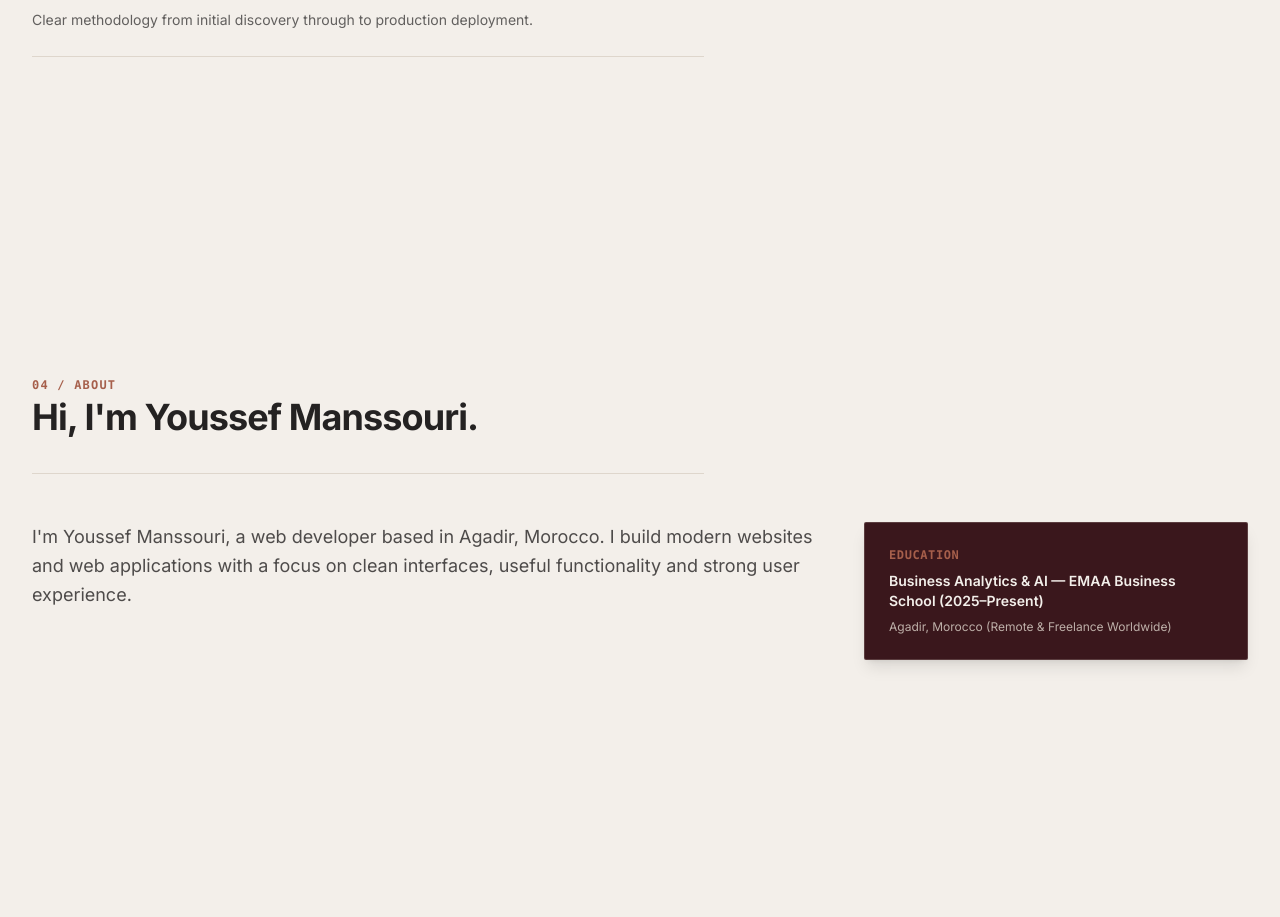
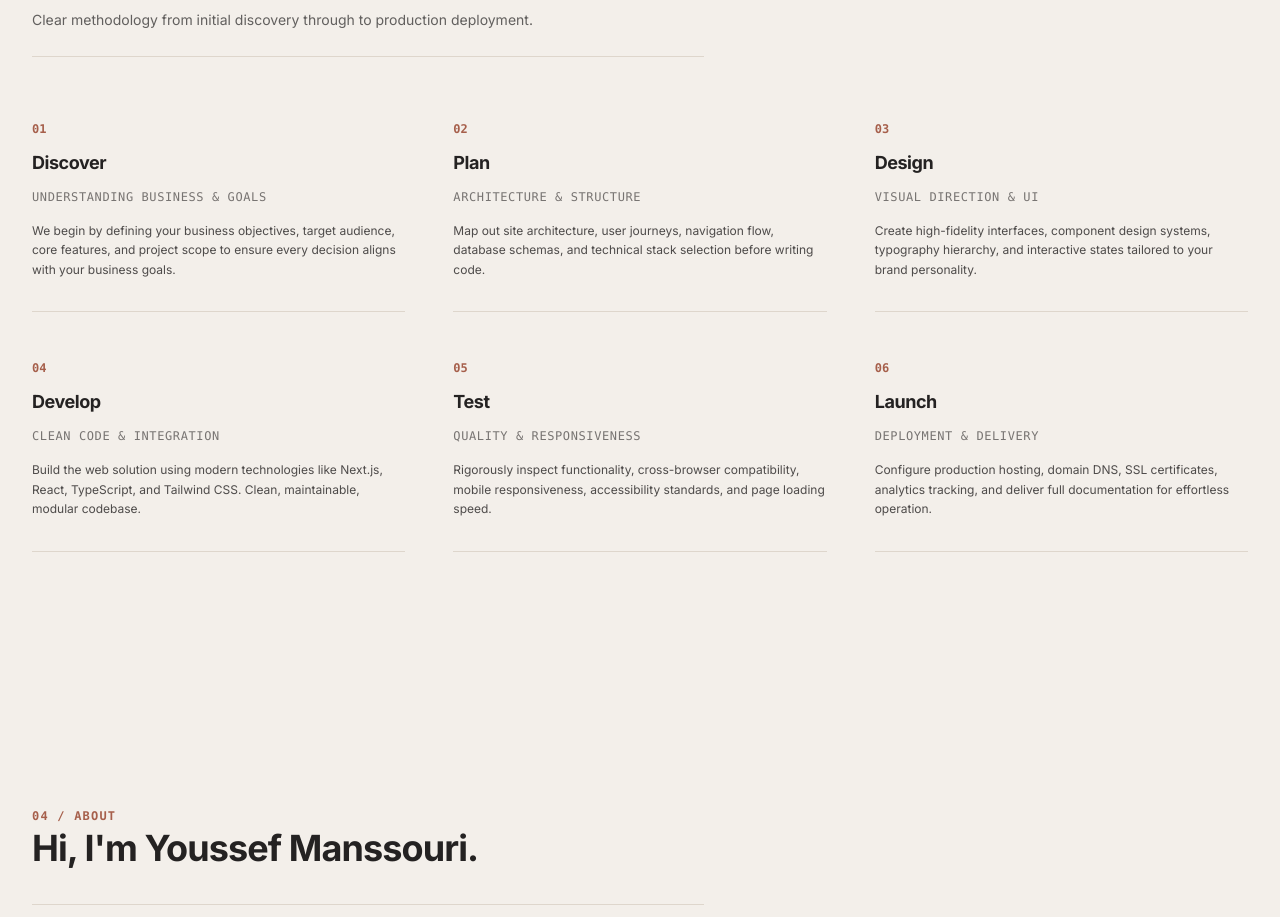
Before and after one commit to youssefmanssouri/manssouri-portfolio, a Next.js app: page / in a window 1280 px wide. Shown: the part 3880-4797 px from the top of the page. Built offline with nearby package versions, Linux system fonts and the light colour scheme.

Commit message:
Fix process grid rendering and elevate portfolio color system to 100%

```diff
--- a/app/not-found.tsx
+++ b/app/not-found.tsx
@@ -1,18 +1,18 @@
 import Link from "next/link";
 import { Button } from "@/components/ui/button";
-import { ArrowLeft, Home } from "lucide-react";
+import { Home } from "lucide-react";
 
 export default function NotFound() {
   return (
-    <main className="min-h-screen flex items-center justify-center bg-[#090a0f] text-slate-100 px-4">
-      <div className="max-w-md w-full text-center space-y-6 p-8 rounded-2xl bg-slate-900/60 border border-slate-800 backdrop-blur-md shadow-2xl">
-        <div className="w-16 h-16 rounded-2xl bg-blue-950/80 border border-blue-800/60 flex items-center justify-center mx-auto text-blue-400 font-mono text-2xl font-bold">
+    <main className="min-h-screen flex items-center justify-center bg-[#F3EFEA] text-[#242222] px-4">
+      <div className="max-w-md w-full text-center space-y-6 p-8 rounded-xs bg-[#3A171C] text-[#F3EFEA] border border-[#DED6CC]/20 shadow-2xl">
+        <div className="w-16 h-16 rounded-xs bg-[#A65F4B]/20 border border-[#A65F4B] flex items-center justify-center mx-auto text-[#A65F4B] font-mono text-2xl font-bold">
           404
         </div>
 
         <div className="space-y-2">
-          <h1 className="text-2xl font-bold text-white">Page Not Found</h1>
-          <p className="text-slate-400 text-sm leading-relaxed">
+          <h1 className="text-2xl font-bold text-[#F3EFEA]">Page Not Found</h1>
+          <p className="text-[#DED6CC]/80 text-sm leading-relaxed">
             The requested page or project case study could not be found. It may have been moved or renamed.
           </p>
         </div>
@@ -20,7 +20,7 @@ export default function NotFound() {
         <div className="pt-2 flex justify-center">
           <Button
             href="/"
-            variant="primary"
+            variant="secondary"
             size="md"
             icon={<Home className="w-4 h-4" />}
           >
--- a/components/sections/capability-strip.tsx
+++ b/components/sections/capability-strip.tsx
@@ -12,20 +12,20 @@ export function CapabilityStrip() {
   ];
 
   return (
-    <section className="py-6 bg-[#090a0f] border-y border-white/[0.08] relative z-20">
-      <div className="max-w-7xl mx-auto px-4 sm:px-6 lg:px-8">
-        <div className="flex flex-wrap items-center justify-between gap-y-4 gap-x-6 text-slate-400 text-xs font-mono tracking-wider">
+    <section className="py-6 bg-[#3A171C] text-[#F3EFEA] border-y border-[#DED6CC]/20 relative z-20">
+      <div className="max-w-[1280px] mx-auto px-4 sm:px-6 lg:px-8">
+        <div className="flex flex-wrap items-center justify-between gap-y-4 gap-x-6 text-[#DED6CC] text-xs font-mono tracking-wider">
           {capabilities.map((item, idx) => {
             const Icon = item.icon;
             return (
               <div
                 key={item.label}
-                className="flex items-center gap-2.5 hover:text-white transition-colors duration-200"
+                className="flex items-center gap-2.5 hover:text-[#F3EFEA] transition-colors duration-200"
               >
-                <Icon className="w-4 h-4 text-blue-500 shrink-0" />
-                <span className="uppercase text-slate-300 font-medium">{item.label}</span>
+                <Icon className="w-4 h-4 text-[#A65F4B] shrink-0" />
+                <span className="uppercase text-[#F3EFEA] font-medium">{item.label}</span>
                 {idx < capabilities.length - 1 && (
-                  <span className="text-slate-800 hidden lg:inline ml-4">•</span>
+                  <span className="text-[#DED6CC]/40 hidden lg:inline ml-4">•</span>
                 )}
               </div>
             );
--- a/components/sections/process.tsx
+++ b/components/sections/process.tsx
@@ -2,10 +2,58 @@
 
 import React from "react";
 import { useLanguage } from "@/lib/i18n/context";
+import { PROCESS_STEPS } from "@/data/process";
 
 export function Process() {
-  const { t } = useLanguage();
-  const steps = (t("process.steps") as any) || [];
+  const { language, t } = useLanguage();
+  const isFr = language === "fr";
+
+  const frSteps = [
+    {
+      step: "01",
+      title: "Découverte",
+      subtitle: "Comprendre les objectifs de l'entreprise",
+      description:
+        "Nous commençons par définir vos objectifs commerciaux, votre public cible, vos fonctionnalités clés et le périmètre du projet.",
+    },
+    {
+      step: "02",
+      title: "Planification",
+      subtitle: "Architecture & structure",
+      description:
+        "Cartographie de l'architecture du site, des parcours utilisateurs, du schéma de base de données et du choix des technologies.",
+    },
+    {
+      step: "03",
+      title: "Design UI",
+      subtitle: "Direction visuelle & interfaces",
+      description:
+        "Création d'interfaces élégantes, système de composants sur-mesure, typographie et états interactifs adaptés à votre marque.",
+    },
+    {
+      step: "04",
+      title: "Développement",
+      subtitle: "Code propre & intégration",
+      description:
+        "Développement avec les technologies modernes (Next.js, React, TypeScript, Tailwind CSS). Code propre, maintenable et rapide.",
+    },
+    {
+      step: "05",
+      title: "Test & Qualité",
+      subtitle: "Performance & réactivité",
+      description:
+        "Audit rigoureux des fonctionnalités, compatibilité mobile et tablette, accessibilité et optimisation de la vitesse de chargement.",
+    },
+    {
+      step: "06",
+      title: "Déploiement",
+      subtitle: "Mise en ligne & accompagnement",
+      description:
+        "Configuration de l'hébergement de production, du nom de domaine, des certificats SSL et livraison de la documentation complète.",
+    },
+  ];
+
+  const stepsToRender = isFr ? frSteps : PROCESS_STEPS;
 
   return (
     <section id="process" className="py-24 md:py-32 bg-[#F3EFEA]">
@@ -26,15 +74,18 @@ export function Process() {
 
         {/* 6-Step Asymmetrical Timeline Grid */}
         <div className="grid grid-cols-1 md:grid-cols-2 lg:grid-cols-3 gap-x-12 gap-y-12">
-          {Array.isArray(steps) && steps.map((item: any) => (
-            <div key={item.number || item.title} className="border-b border-[#DED6CC] pb-8 space-y-3">
+          {stepsToRender.map((item: any) => (
+            <div key={item.step || item.title} className="border-b border-[#DED6CC] pb-8 space-y-3">
               <span className="text-xs font-mono text-[#A65F4B] font-bold block">
-                {item.number}
+                {item.step}
               </span>
               <h3 className="text-lg font-bold text-[#242222] tracking-tight">
                 {item.title}
               </h3>
-              <p className="text-[#242222]/80 text-xs leading-relaxed">
+              <p className="text-[#242222]/60 text-xs font-mono uppercase tracking-wider">
+                {item.subtitle}
+              </p>
+              <p className="text-[#242222]/80 text-xs leading-relaxed pt-1">
                 {item.description}
               </p>
             </div>
--- a/components/sections/why-work-with-me.tsx
+++ b/components/sections/why-work-with-me.tsx
@@ -1,58 +1,78 @@
 "use client";
 
 import React from "react";
-import { FadeIn } from "@/components/motion/fade-in";
 import { Target, Smartphone, Code2, Sparkles } from "lucide-react";
 import { useLanguage } from "@/lib/i18n/context";
 
 export function WhyWorkWithMe() {
-  const { t } = useLanguage();
+  const { language, t } = useLanguage();
+  const isFr = language === "fr";
 
-  const points = (t("whyMe.points") as any) || [];
+  const defaultPoints = [
+    {
+      title: isFr ? "Approche Axée Résultats" : "Business-Driven Focus",
+      description: isFr
+        ? "Des fonctionnalités conçues pour répondre à vos objectifs commerciaux réels et maximiser la valeur pour vos utilisateurs."
+        : "Features engineered specifically around your business objectives, ROI, and measurable user engagement.",
+    },
+    {
+      title: isFr ? "Expérience Mobile-First" : "Responsive & Mobile-First",
+      description: isFr
+        ? "Interfaces réactives et fluides sur smartphones, tablettes et ordinateurs sans compromis."
+        : "Flawless user experience optimized across mobile devices, tablets, and desktop displays.",
+    },
+    {
+      title: isFr ? "Code Propre & Robuste" : "Clean Full-Stack Engineering",
+      description: isFr
+        ? "Code moderne (Next.js, TypeScript, Tailwind) structuré pour être maintenable, rapide et évolutif."
+        : "Maintainable, scalable codebase built with Next.js, React, TypeScript, and modern best practices.",
+    },
+    {
+      title: isFr ? "Communication Transparente" : "Direct & Clear Communication",
+      description: isFr
+        ? "Communication directe, livrables clairs et respect rigoureux des délais convenus."
+        : "Transparent updates, responsive communication, and strict commitment to project milestones.",
+    },
+  ];
+
   const icons = [Target, Smartphone, Code2, Sparkles];
 
   return (
-    <section id="why-me" className="py-24 md:py-32 bg-[#090a0f] relative border-t border-white/[0.08]">
-      <div className="max-w-7xl mx-auto px-4 sm:px-6 lg:px-8">
+    <section id="why-me" className="py-24 md:py-32 bg-[#F3EFEA] border-t border-[#DED6CC]">
+      <div className="max-w-[1280px] mx-auto px-4 sm:px-6 lg:px-8">
 
         {/* Header */}
-        <div className="max-w-3xl mb-16 md:mb-20">
-          <FadeIn direction="up">
-            <span className="text-xs font-mono font-semibold uppercase tracking-widest text-blue-400 block mb-3">
+        <div className="max-w-2xl mb-16 pb-6 border-b border-[#DED6CC]">
+          <span className="text-xs font-mono font-semibold uppercase tracking-widest text-[#A65F4B] block mb-1">
             {t("whyMe.badge")}
           </span>
-            <h2 className="text-3xl sm:text-4xl md:text-5xl font-bold tracking-tight text-white mb-4">
+          <h2 className="text-3xl sm:text-4xl font-bold tracking-tight text-[#242222] mb-3">
             {t("whyMe.heading")}
           </h2>
-            <p className="text-slate-400 text-base md:text-lg leading-relaxed">
+          <p className="text-[#242222]/70 text-sm leading-relaxed">
             {t("whyMe.subheading")}
           </p>
-          </FadeIn>
         </div>
 
         {/* 4 Pillars Grid */}
-        <div className="grid grid-cols-1 md:grid-cols-2 lg:grid-cols-4 gap-6">
-          {Array.isArray(points) && points.map((pillar: any, idx: number) => {
+        <div className="grid grid-cols-1 md:grid-cols-2 lg:grid-cols-4 gap-x-12 gap-y-12">
+          {defaultPoints.map((pillar: any, idx: number) => {
             const Icon = icons[idx % icons.length];
             return (
-              <FadeIn key={pillar.title || idx} direction="up" delay={0.1 * (idx + 1)}>
-                <div className="rounded-xl bg-slate-900/40 border border-slate-800 p-6 md:p-8 hover:border-slate-700 hover:bg-slate-900/70 transition-all duration-300 h-full flex flex-col justify-between group">
-                  <div className="space-y-4">
-                    <div className="w-12 h-12 rounded-lg bg-blue-950/60 border border-blue-800/40 flex items-center justify-center text-blue-400 group-hover:scale-110 group-hover:bg-blue-600 group-hover:text-white transition-all duration-300">
-                      <Icon className="w-6 h-6" />
+              <div key={pillar.title} className="border-b border-[#DED6CC] pb-8 space-y-3">
+                <div className="w-10 h-10 rounded-xs bg-[#3A171C] text-[#F3EFEA] flex items-center justify-center mb-2">
+                  <Icon className="w-5 h-5 text-[#A65F4B]" />
                 </div>
-                    <h3 className="text-xl font-bold text-white group-hover:text-blue-400 transition-colors">
+                <h3 className="text-lg font-bold text-[#242222] tracking-tight">
                   {pillar.title}
                 </h3>
-                    <p className="text-slate-300 text-sm leading-relaxed">
+                <p className="text-[#242222]/80 text-xs leading-relaxed">
                   {pillar.description}
                 </p>
-                  </div>
-                  <div className="pt-6 mt-4 border-t border-slate-800/50 flex items-center text-[11px] font-mono text-slate-500 uppercase tracking-wider">
-                    Pillar 0{idx + 1}
+                <div className="pt-2 text-[10px] font-mono text-[#A65F4B] uppercase tracking-widest font-semibold">
+                  PILLAR 0{idx + 1}
                 </div>
               </div>
-              </FadeIn>
             );
           })}
         </div>
```
Also changed, not shown: components/sections/technologies.tsx (+22 -25 lines). Lines whose indentation alone changed are shown as unchanged.
